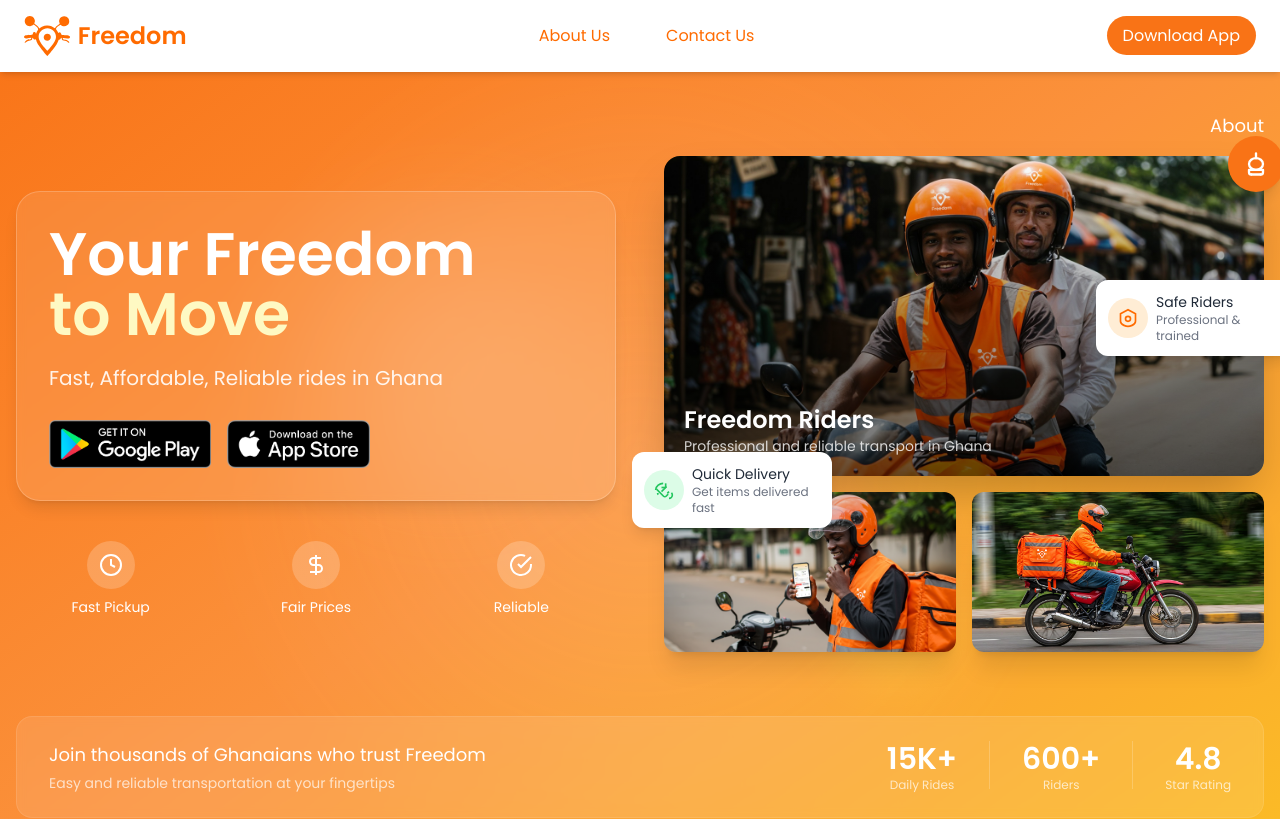
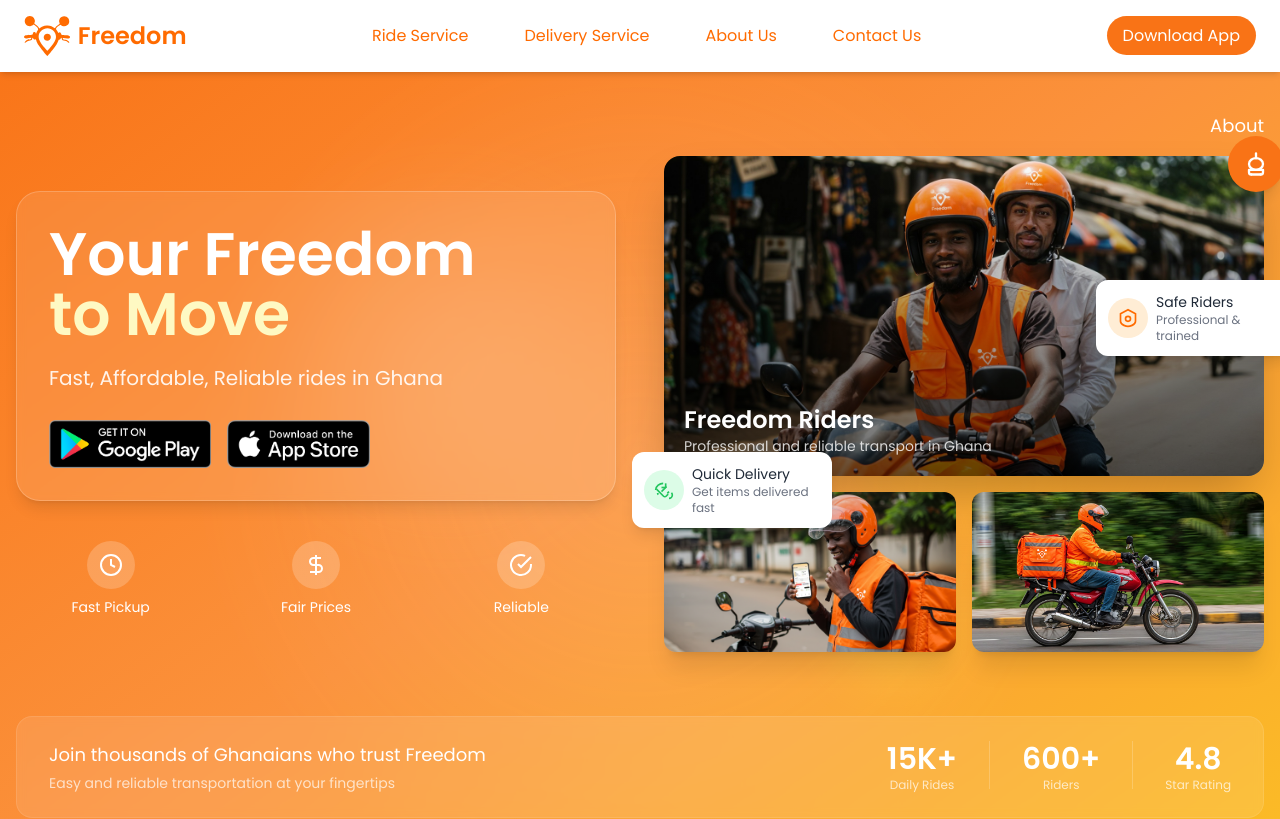
Before and after one commit to JoelEmmanuelCloud/freedom-ride-hailing, a React (Create React App) app: page / in a window 1280 px wide. Shown: the top 819 px of the page. Built offline with nearby package versions, Linux system fonts and the light colour scheme.

Commit message:
feat: layout management

```diff
--- a/src/App.js
+++ b/src/App.js
@@ -1,4 +1,4 @@
-import React, { useEffect } from 'react';
+import { useEffect } from 'react';
 import Navbar from './components/layout/Navbar';
 import HeroSection from './components/sections/HeroSection';
 import AppDownload from './components/sections/AppDownload';
--- a/src/components/layout/Navbar.js
+++ b/src/components/layout/Navbar.js
@@ -13,12 +13,31 @@
     // Track the click event
     trackEvent('Navigation', 'Click', `${sectionId} Link`);
 
+    // Handle service-specific navigation
+    if (sectionId === 'ride-service' || sectionId === 'delivery-service') {
+      const serviceType = sectionId === 'ride-service' ? 'ride' : 'delivery';
+
+      // Dispatch custom event to switch service tab
+      window.dispatchEvent(new CustomEvent('switchService', {
+        detail: { serviceType }
+      }));
+
+      // Navigate to how-it-works section
+      const section = document.getElementById('how-it-works');
+      if (section) {
+        section.scrollIntoView({
+          behavior: 'smooth',
+          block: 'start'
+        });
+      }
+    } else {
       const section = document.getElementById(sectionId);
       if (section) {
         section.scrollIntoView({
           behavior: 'smooth',
           block: 'start'
         });
+      }
     }
 
     // Close mobile menu if open
@@ -50,8 +69,24 @@
       {/* Desktop Navigation */}
       <div className="hidden md:flex flex-1 justify-center items-center space-x-8">
         <a
+          href="#ride-service"
+          className="px-3 py-2 font-medium transition-colors duration-200 hover:text-orange-600"
+          style={{ color: '#FF6B00' }}
+          onClick={(e) => scrollToSection('ride-service', e)}
+        >
+          Ride Service
+        </a>
+        <a
+          href="#delivery-service"
+          className="px-3 py-2 font-medium transition-colors duration-200 hover:text-orange-600"
+          style={{ color: '#FF6B00' }}
+          onClick={(e) => scrollToSection('delivery-service', e)}
+        >
+          Delivery Service
+        </a>
+        <a
           href="#about"
-          className="px-3 py-2 font-medium transition-colors duration-200"
+          className="px-3 py-2 font-medium transition-colors duration-200 hover:text-orange-600"
           style={{ color: '#FF6B00' }}
           onClick={(e) => scrollToSection('about', e)}
         >
@@ -59,7 +94,7 @@
         </a>
         <a
           href="#contact"
-          className="px-3 py-2 font-medium transition-colors duration-200"
+          className="px-3 py-2 font-medium transition-colors duration-200 hover:text-orange-600"
           style={{ color: '#FF6B00' }}
           onClick={(e) => scrollToSection('contact', e)}
         >
@@ -94,8 +129,24 @@
         <div className="absolute top-full left-0 right-0 bg-white shadow-md md:hidden">
           <div className="px-4 py-3">
             <a
+              href="#ride-service"
+              className="block py-2 font-medium hover:text-orange-600"
+              style={{ color: '#FF6B00' }}
+              onClick={(e) => scrollToSection('ride-service', e)}
+            >
+              Ride Service
+            </a>
+            <a
+              href="#delivery-service"
+              className="block py-2 font-medium hover:text-orange-600"
+              style={{ color: '#FF6B00' }}
+              onClick={(e) => scrollToSection('delivery-service', e)}
+            >
+              Delivery Service
+            </a>
+            <a
               href="#about"
-              className="block py-2 font-medium"
+              className="block py-2 font-medium hover:text-orange-600"
               style={{ color: '#FF6B00' }}
               onClick={(e) => scrollToSection('about', e)}
             >
@@ -103,7 +154,7 @@
             </a>
             <a
               href="#contact"
-              className="block py-2 font-medium"
+              className="block py-2 font-medium hover:text-orange-600"
               style={{ color: '#FF6B00' }}
               onClick={(e) => scrollToSection('contact', e)}
             >
--- a/src/components/sections/HowItWorks.js
+++ b/src/components/sections/HowItWorks.js
@@ -1,4 +1,4 @@
-import React, { useState, memo } from 'react';
+import React, { useState, memo, useEffect } from 'react';
 import { motion } from 'framer-motion';
 import { ArrowRight } from 'lucide-react';
 import { trackEvent } from '../../utils/analytics';
@@ -71,6 +71,20 @@
   const color = '#FF6B00';
   const steps = STEPS_CONTENT[serviceType];
 
+  // Listen for navigation events from navbar
+  useEffect(() => {
+    const handleServiceSwitch = (event) => {
+      const { serviceType: newServiceType } = event.detail;
+      setServiceType(newServiceType);
+    };
+
+    window.addEventListener('switchService', handleServiceSwitch);
+
+    return () => {
+      window.removeEventListener('switchService', handleServiceSwitch);
+    };
+  }, []);
+
   const handleTabChange = (type) => {
     if (type === serviceType) return; // Prevent unnecessary state updates
     setServiceType(type);
@@ -78,7 +92,7 @@
   };
 
   return (
-    <section className="py-16 px-6">
+    <section id="how-it-works" className="py-16 px-6">
       <div className="max-w-6xl mx-auto">
         <div className="flex justify-center mb-12">
           <div className="inline-flex rounded-full p-1 bg-gray-200 dark:bg-gray-700">
```
Also changed, not shown: src/App.css (deleted, +0 -38 lines), public/site.webmanifest, src/styles/global.css (deleted), src/styles/tailwind.css (deleted). Lines whose indentation alone changed are shown as unchanged.
